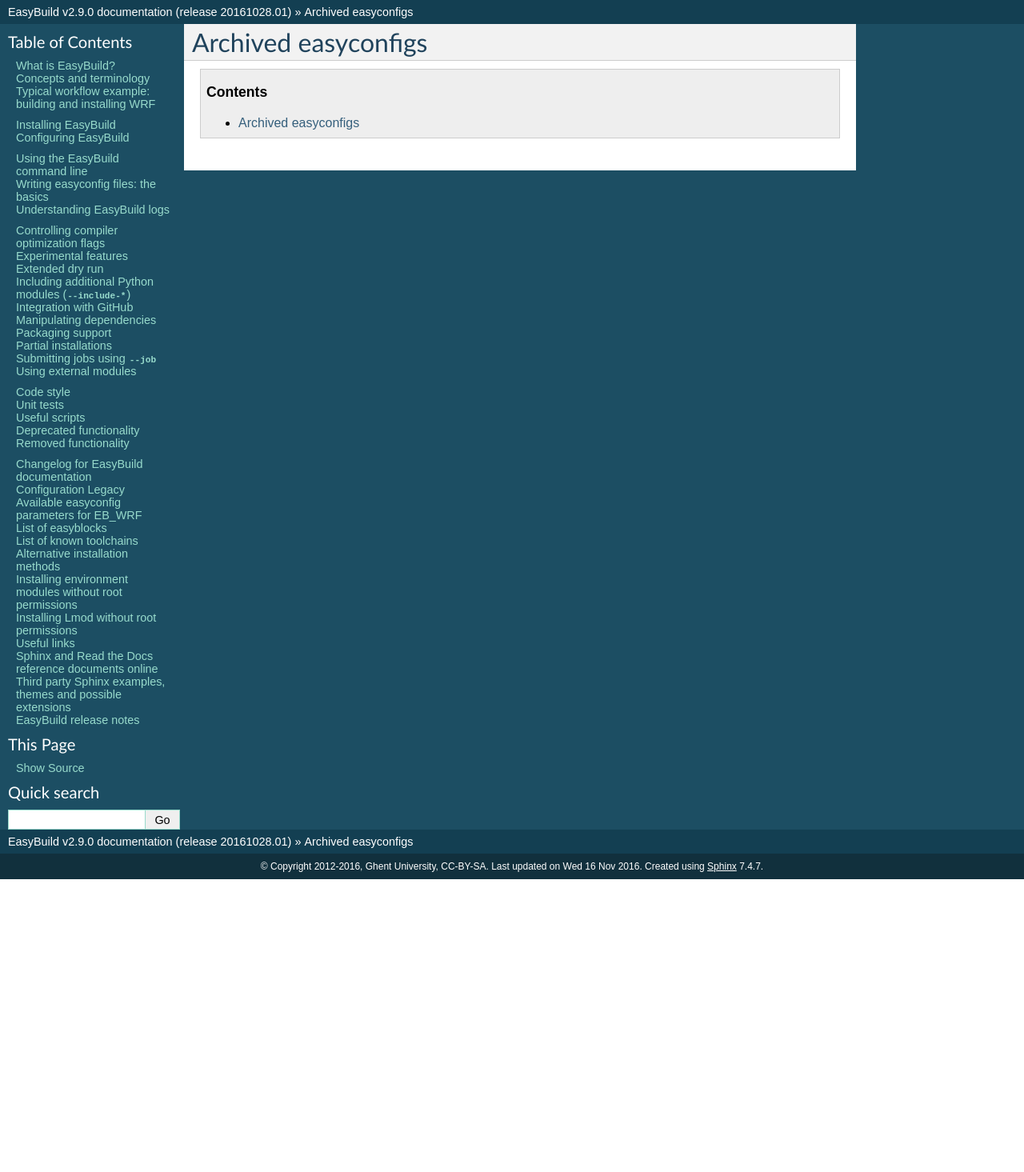
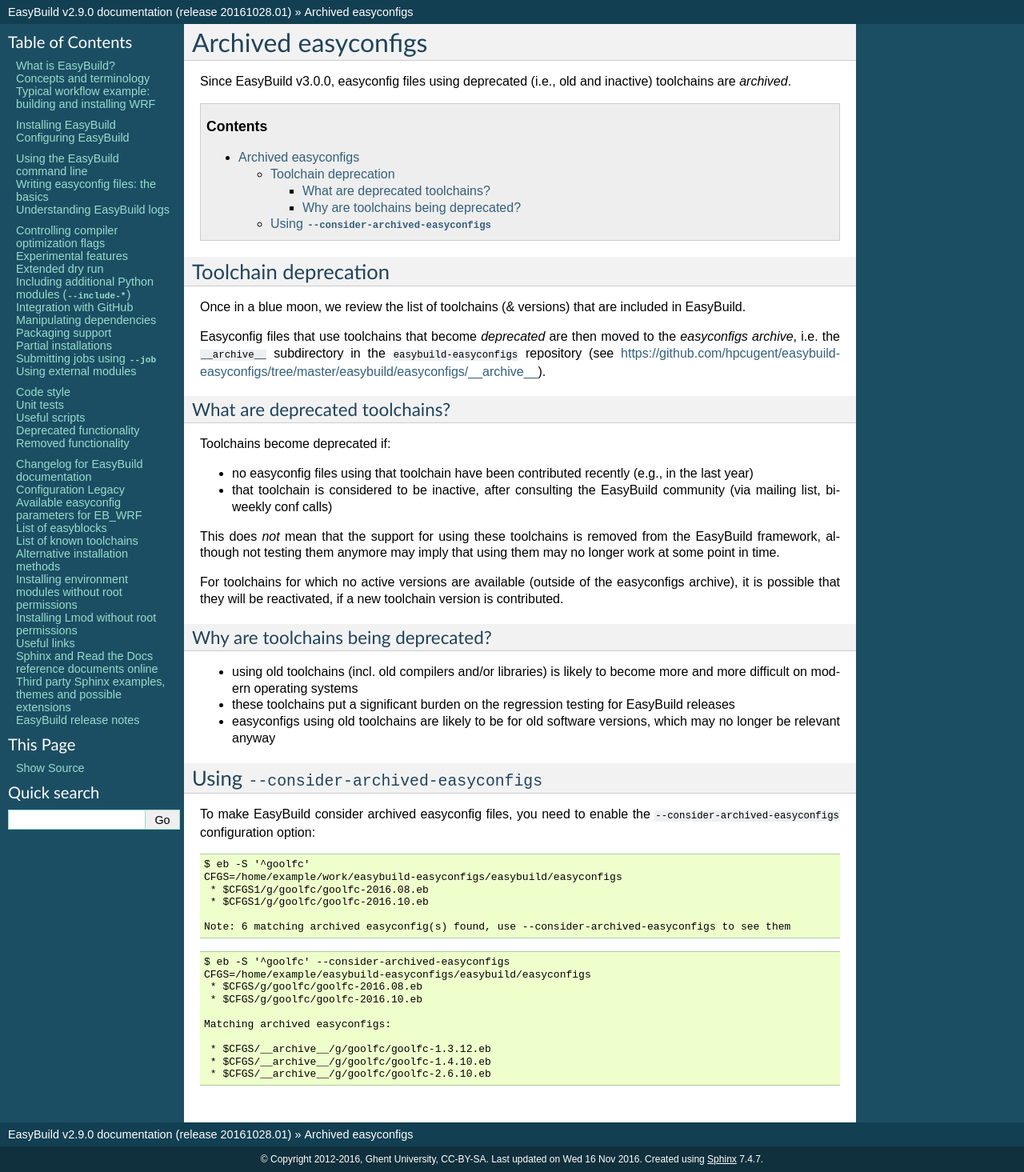
Before and after one commit to easybuilders/easybuild, a Sphinx documentation site: the page built from docs/Archived-easyconfigs.rst, in a window 1280 px wide. Shown: the whole page at 80% size. Built offline with Sphinx 7.4.7, drawn with Linux system fonts in a browser that asks for light colours; before the commit the page ends 1099 px from its top, so only the background shows below that.

Commit message:
flesh out documentation for archived easyconfigs

```diff
--- a/docs/Archived-easyconfigs.rst
+++ b/docs/Archived-easyconfigs.rst
@@ -3,6 +3,71 @@
 Archived easyconfigs
 ====================
 
+Since EasyBuild v3.0.0, easyconfig files using deprecated (i.e., old and inactive) toolchains are *archived*.
+
 .. contents::
     :depth: 3
     :backlinks: none
+
+.. _archived_easyconfigs_toolchain_deprecation:
+
+Toolchain deprecation
+----------------------
+
+Once in a blue moon, we review the list of toolchains (& versions) that are included in EasyBuild.
+
+Easyconfig files that use toolchains that become *deprecated* are then moved to the *easyconfigs archive*,
+i.e. the ``__archive__`` subdirectory in the ``easybuild-easyconfigs`` repository
+(see https://github.com/hpcugent/easybuild-easyconfigs/tree/master/easybuild/easyconfigs/__archive__).
+
+.. _archived_easyconfigs_deprecated_toolchains_what:
+
+What are deprecated toolchains?
+~~~~~~~~~~~~~~~~~~~~~~~~~~~~~~~
+
+Toolchains become deprecated if:
+
+* no easyconfig files using that toolchain have been contributed recently (e.g., in the last year)
+* that toolchain is considered to be inactive, after consulting the EasyBuild community (via mailing list, bi-weekly conf calls)
+
+This does *not* mean that the support for using these toolchains is removed from the EasyBuild framework,
+although not testing them anymore may imply that using them may no longer work at some point in time.
+
+For toolchains for which no active versions are available (outside of the easyconfigs archive),
+it is possible that they will be reactivated, if a new toolchain version is contributed.
+
+.. _archived_easyconfigs_deprecated_toolchains_why:
+
+Why are toolchains being deprecated?
+~~~~~~~~~~~~~~~~~~~~~~~~~~~~~~~~~~~~
+
+* using old toolchains (incl. old compilers and/or libraries) is likely to become more and more difficult on modern operating systems
+* these toolchains put a significant burden on the regression testing for EasyBuild releases
+* easyconfigs using old toolchains are likely to be for old software versions, which may no longer be relevant anyway
+
+.. _archived_easyconfigs_consider:
+
+Using ``--consider-archived-easyconfigs``
+-----------------------------------------
+
+To make EasyBuild consider archived easyconfig files, you need to enable the ``--consider-archived-easyconfigs`` configuration option::
+
+  $ eb -S '^goolfc'
+  CFGS=/home/example/work/easybuild-easyconfigs/easybuild/easyconfigs
+   * $CFGS1/g/goolfc/goolfc-2016.08.eb
+   * $CFGS1/g/goolfc/goolfc-2016.10.eb
+
+  Note: 6 matching archived easyconfig(s) found, use --consider-archived-easyconfigs to see them
+
+.. code::
+
+  $ eb -S '^goolfc' --consider-archived-easyconfigs
+  CFGS=/home/example/easybuild-easyconfigs/easybuild/easyconfigs
+   * $CFGS/g/goolfc/goolfc-2016.08.eb
+   * $CFGS/g/goolfc/goolfc-2016.10.eb
+
+  Matching archived easyconfigs:
+
+   * $CFGS/__archive__/g/goolfc/goolfc-1.3.12.eb
+   * $CFGS/__archive__/g/goolfc/goolfc-1.4.10.eb
+   * $CFGS/__archive__/g/goolfc/goolfc-2.6.10.eb
```
